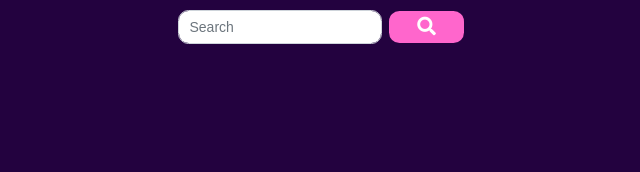
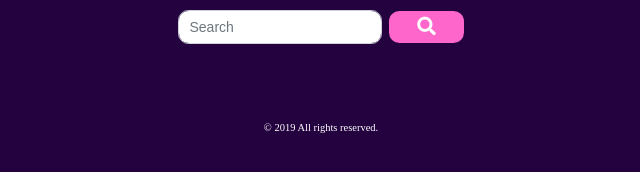
Before and after one commit to mousaayoubi/tracklicious, a plain HTML site: page public/index.html in a window 1280 px wide. Shown: the part 238-410 px from the top of the page, 319-959 px from the left. Drawn offline with Linux system fonts and the light colour scheme; a web font is replaced by a local one.

Commit message:
Add copyright

```diff
--- a/public/index.html
+++ b/public/index.html
@@ -23,6 +23,8 @@
                         <button class="btn btn-outline-success my-2 my-sm-2" type="submit"><i class="fa fa-search fa-lg"></i></button>
                     </form>
             </nav>
+            <footer>&copy; 2019 All rights reserved.</footer>
+        </div>
     </div>
 
     <script src="./resources/js/jquery.js"></script>
--- a/public/resources/css/style.css
+++ b/public/resources/css/style.css
@@ -75,3 +75,11 @@ body {
     font-size: 0.9rem;
     padding-bottom: 2%;
 }
+
+footer {
+    color: white;
+    text-align: center;
+    font-family: "Work Sans";
+    font-size: 0.75rem;
+    padding-top: 5%;
+}
```
Also changed, not shown: 1 other file.
